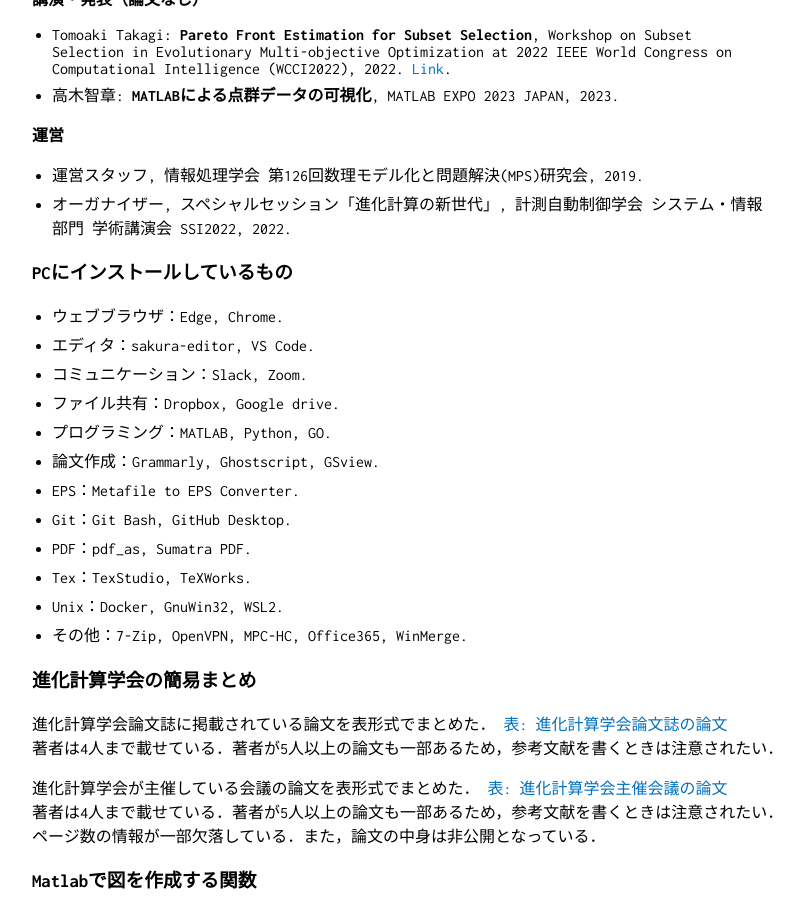
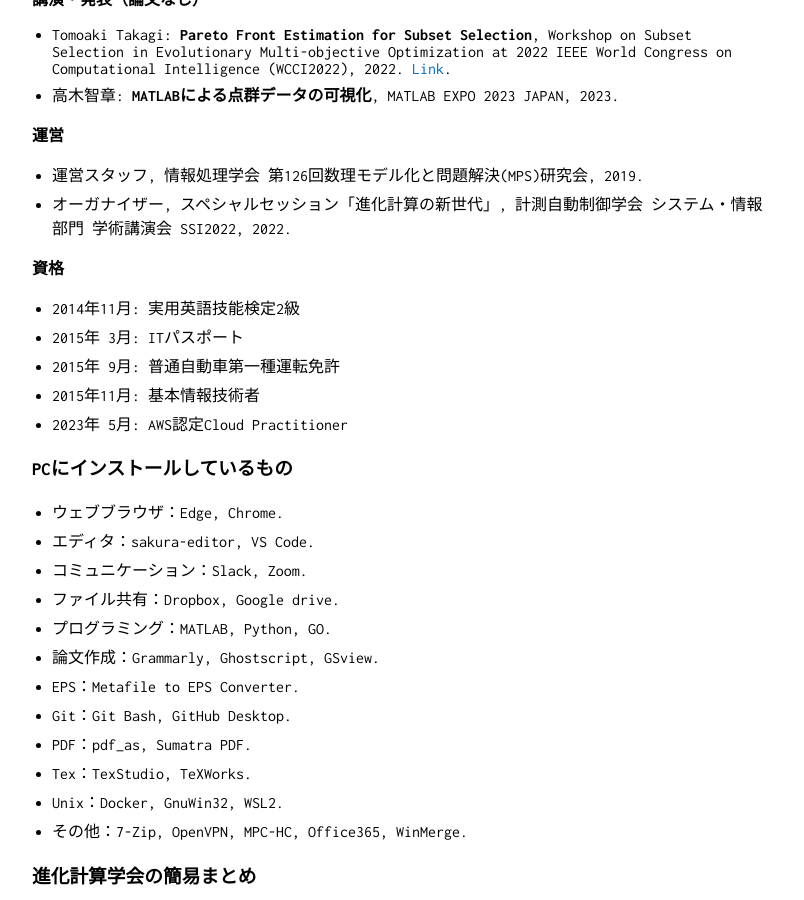
Before and after one commit to tomtkg/tomtkg.github.io, a Jekyll site: the page built from memo.md, in a window 1280 px wide and 900 px high, scrolled down 2040 px. Shown: the whole window, without its empty margins (228-1032 px from the left). Built offline with Jekyll 4.4.1, drawn with Linux system fonts in a browser that asks for light colours.

Commit message:
Update memo.md

```diff
--- a/memo.md
+++ b/memo.md
@@ -111,6 +111,13 @@ Tomoaki Takagi received the B.E., M.E., and Ph.D. degrees from The University of
 - 運営スタッフ, 情報処理学会 第126回数理モデル化と問題解決(MPS)研究会, 2019.
 - オーガナイザー, スペシャルセッション「進化計算の新世代」, 計測自動制御学会 システム・情報部門 学術講演会 SSI2022, 2022.
 
+**資格**
+- 2014年11月: 実用英語技能検定2級
+- 2015年 3月: ITパスポート
+- 2015年 9月: 普通自動車第一種運転免許
+- 2015年11月: 基本情報技術者
+- 2023年 5月: AWS認定Cloud Practitioner
+
 ### PCにインストールしているもの
 - ウェブブラウザ：Edge, Chrome.
 - エディタ：sakura-editor, VS Code.
```
